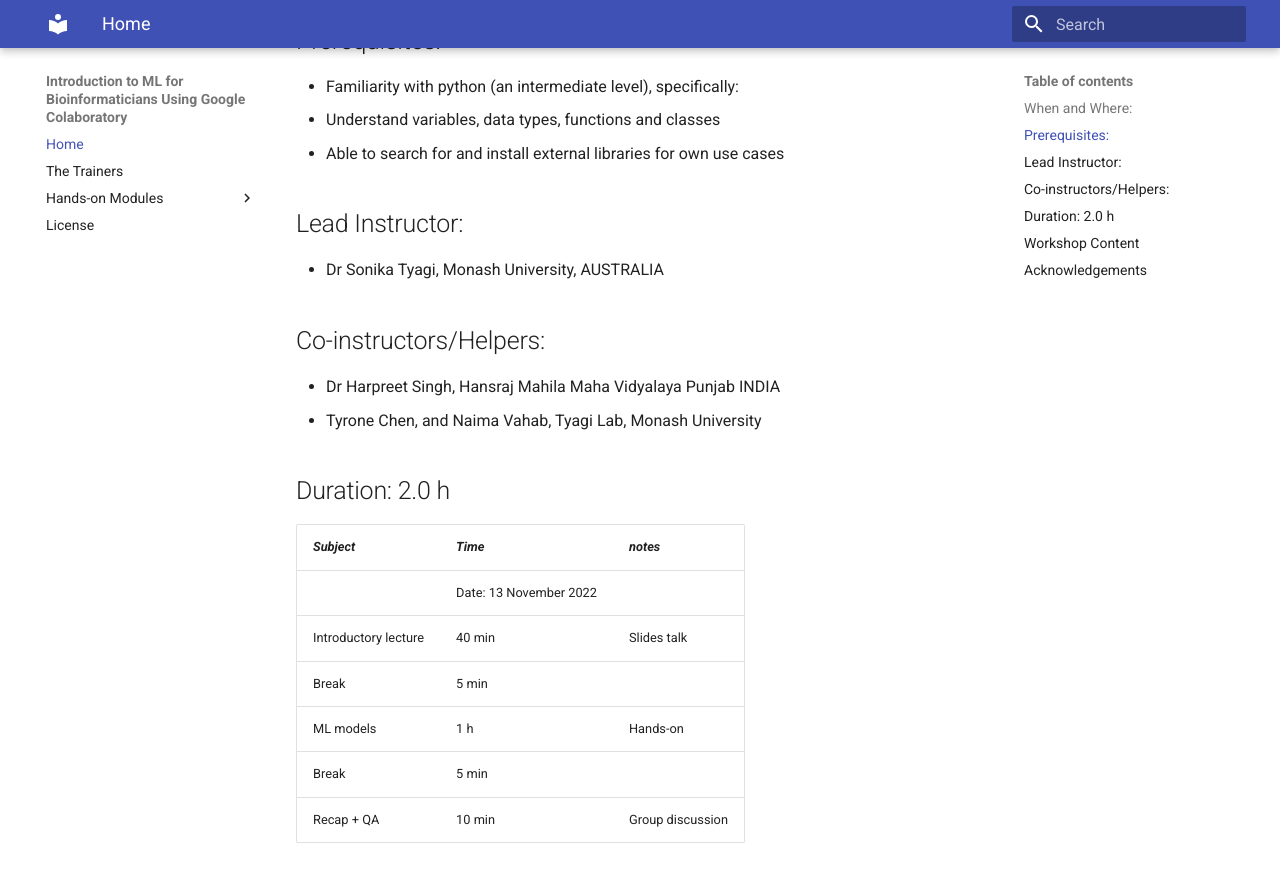
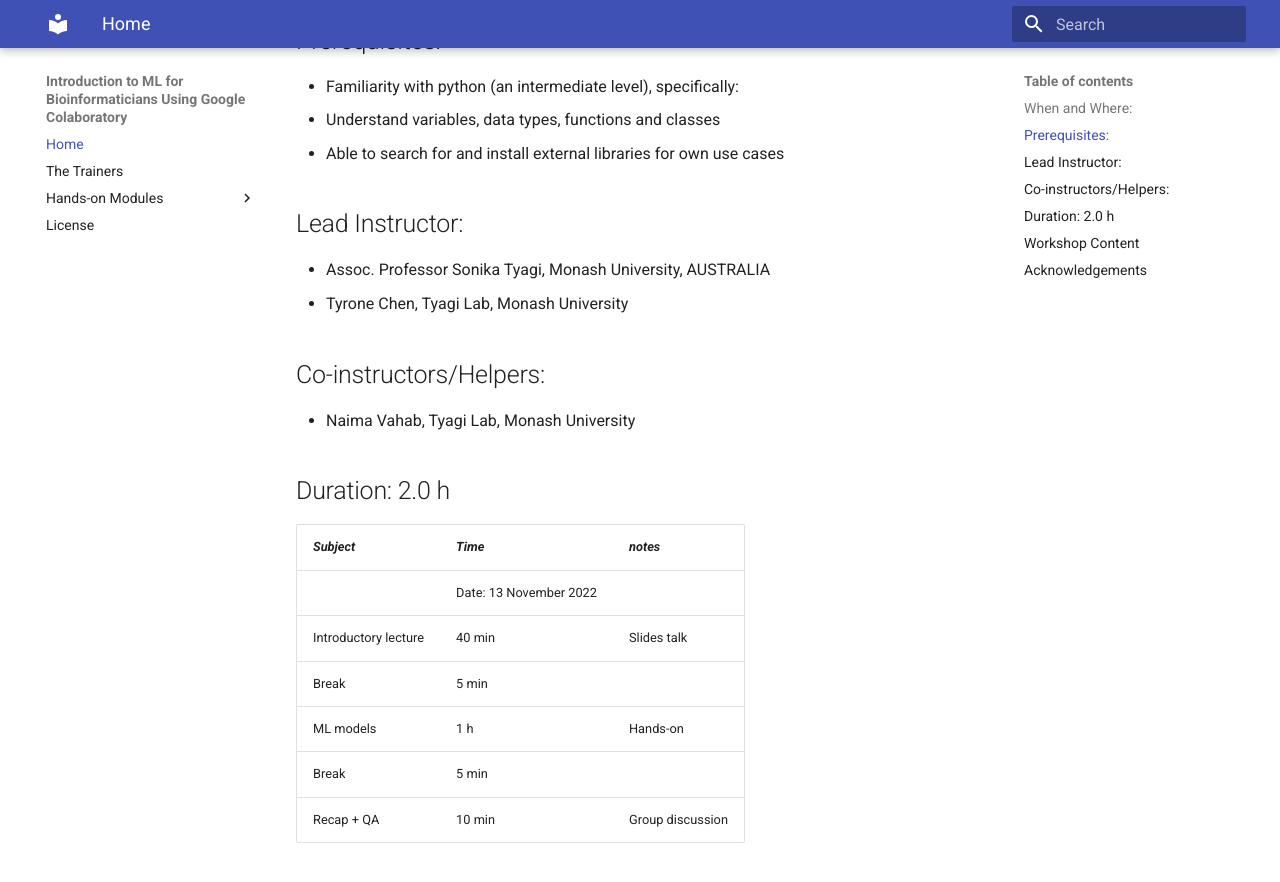
Before and after one commit to tyronechen/intro-to-ML-for-bio, an MkDocs documentation site: the page built from modules/index.md, in a window 1280 px wide and 900 px high, scrolled down 448 px. Shown: the top 882 px of the window. Built offline with MkDocs 1.6.1 and Material for MkDocs 9.7.7, drawn with Linux system fonts in a browser that asks for light colours; comment, search, counter and statistics services are not loaded.

Commit message:
updated co-instructors

```diff
--- a/modules/index.md
+++ b/modules/index.md
@@ -14,10 +14,10 @@ Virtual, on Sunday 13 November 2022
 - Able to search for and install external libraries for own use cases
 
 ## Lead Instructor:
-* Dr Sonika Tyagi, Monash University, AUSTRALIA
+* Assoc. Professor Sonika Tyagi, Monash University, AUSTRALIA
+* Tyrone Chen, Tyagi Lab, Monash University
 ## Co-instructors/Helpers:
-* Dr Harpreet Singh, Hansraj Mahila Maha Vidyalaya Punjab INDIA
-* Tyrone Chen, and Naima Vahab, Tyagi Lab, Monash University
+* Naima Vahab, Tyagi Lab, Monash University
 
 ## Duration: 2.0 h
 
```
